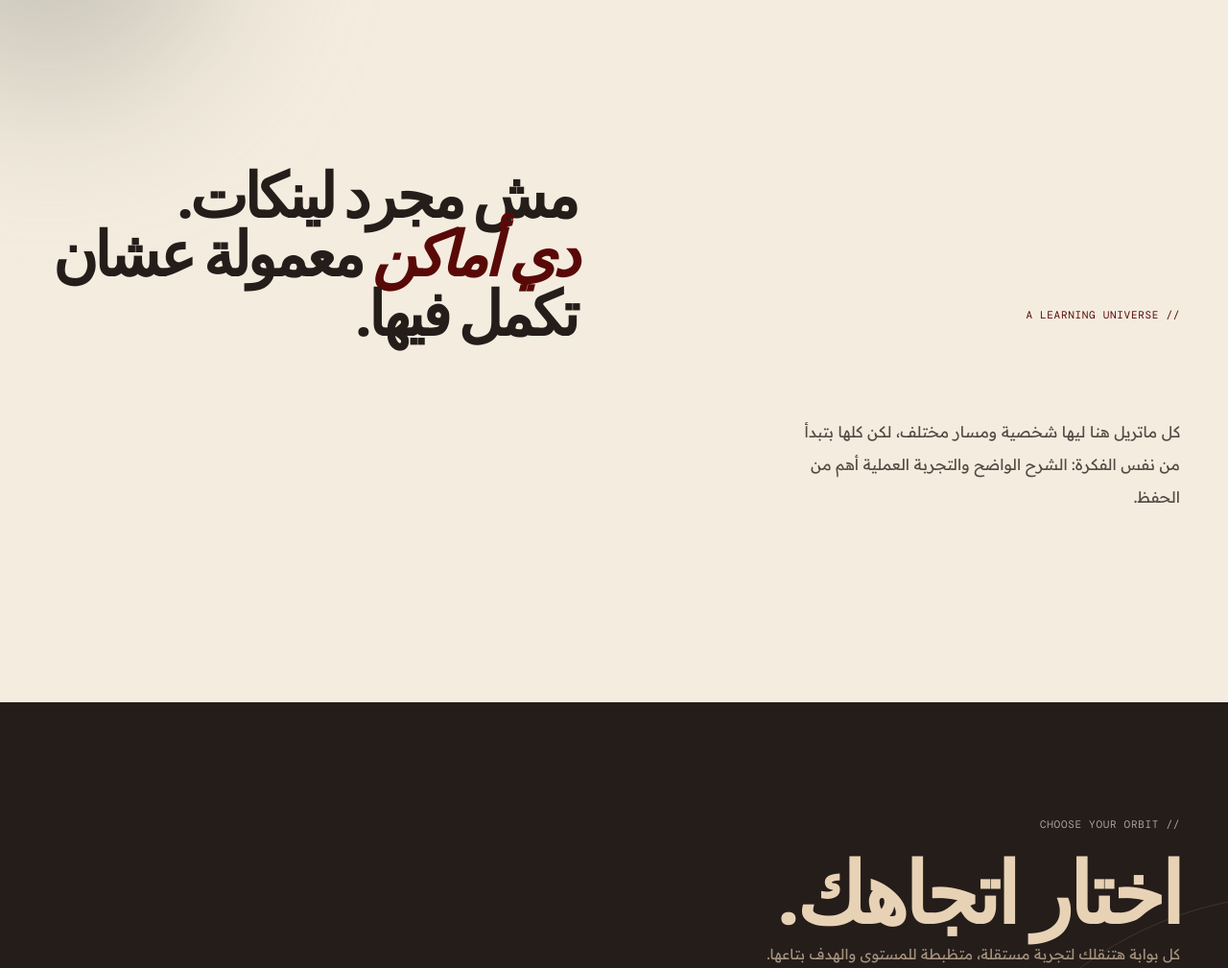
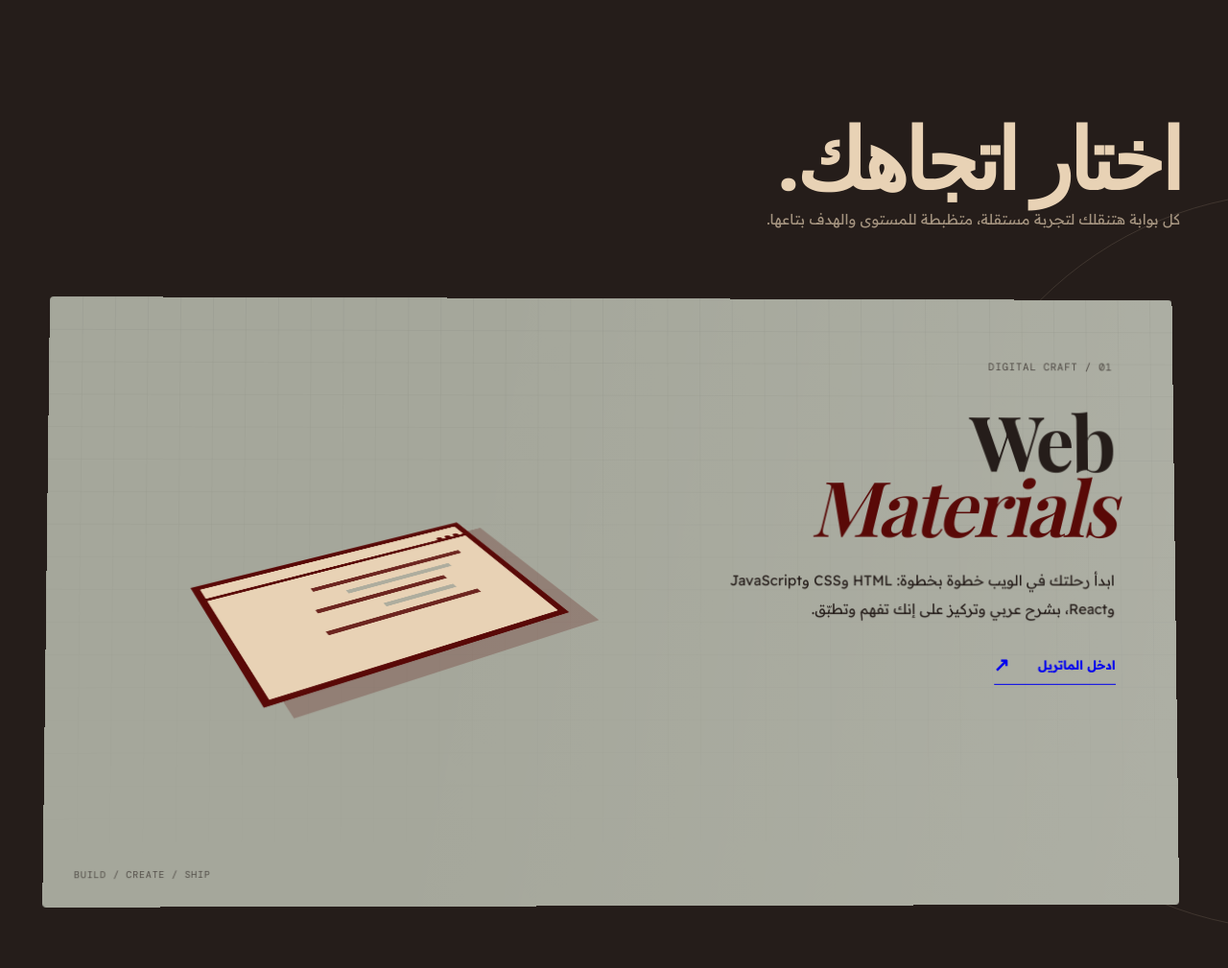
Before and after one commit to mohamedhassany/hassany-materials, a plain HTML site: page index.html in a window 1280 px wide. Shown: the part 800-1809 px from the top of the page at 96% size. Drawn offline with nearby package versions, Linux system fonts and the light colour scheme; a web font is replaced by a local one.

Commit message:
Remove automatic motion and redundant intro

```diff
--- a/index.html
+++ b/index.html
@@ -10,6 +10,7 @@
   <link rel="preconnect" href="https://fonts.gstatic.com" crossorigin />
   <link href="https://fonts.googleapis.com/css2?family=DM+Mono&family=Manrope:wght@400;500;600;700;800&family=Playfair+Display:ital,wght@0,600;0,700;1,600&family=Readex+Pro:wght@400;500;600;700;800&display=swap" rel="stylesheet" />
   <link rel="stylesheet" href="style.css" />
+  <link rel="stylesheet" href="overrides.css" />
 </head>
 <body>
   <div class="grain" aria-hidden="true"></div>
@@ -18,7 +19,7 @@
 
   <nav class="nav wrap">
     <a class="brand" href="#top"><span>H</span> HassAny <i>Materials</i></a>
-    <div class="nav-links"><a href="#materials">المسارات</a><a href="#about">الفكرة</a><a class="nav-portfolio" href="https://my-portfolio-gamma-two-39.vercel.app/" target="_blank" rel="noreferrer">Portfolio <b>↗</b></a></div>
+    <div class="nav-links"><a href="#materials">المسارات</a><a class="nav-portfolio" href="https://my-portfolio-gamma-two-39.vercel.app/" target="_blank" rel="noreferrer">Portfolio <b>↗</b></a></div>
   </nav>
 
   <main id="top">
@@ -27,7 +28,7 @@
         <p class="eyebrow"><span></span> Built for curious minds · 2026</p>
         <h1>كل حاجة تتعلّمها<br />في <em>مدار</em> واحد.</h1>
         <p class="hero-description">مساحات تعليمية من محمد حساني، متصممة عشان تفتح لك طريق واضح من أول خطوة لحد ما تبني بإيدك.</p>
-        <div class="hero-actions"><a class="primary-btn" href="#materials">اكتشف المسارات <span>↓</span></a><a class="text-btn" href="#about">إيه الحكاية؟ <span>←</span></a></div>
+        <div class="hero-actions"><a class="primary-btn" href="#materials">اكتشف المسارات <span>↓</span></a></div>
       </div>
       <div class="hero-art" aria-label="مجسم ثلاثي الأبعاد متحرك">
         <div class="art-note note-one">01 / EXPLORE</div><div class="art-note note-two">SCROLL TO ENTER</div>
@@ -38,10 +39,8 @@
       <div class="scroll-line"><span>انزل وشوف</span><i></i></div>
     </section>
 
-    <section class="statement wrap" id="about"><p class="section-kicker">// A LEARNING UNIVERSE</p><h2>مش مجرد لينكات.<br /><em>دي أماكن</em> معمولة عشان تكمل فيها.</h2><p>كل ماتريل هنا ليها شخصية ومسار مختلف، لكن كلها بتبدأ من نفس الفكرة: الشرح الواضح والتجربة العملية أهم من الحفظ.</p></section>
-
     <section class="materials" id="materials">
-      <div class="materials-intro wrap"><p class="section-kicker">// CHOOSE YOUR ORBIT</p><h2>اختار اتجاهك.</h2><p>كل بوابة هتنقلك لتجربة مستقلة، متظبطة للمستوى والهدف بتاعها.</p></div>
+      <div class="materials-intro wrap"><h2>اختار اتجاهك.</h2><p>كل بوابة هتنقلك لتجربة مستقلة، متظبطة للمستوى والهدف بتاعها.</p></div>
       <div class="card-stack wrap">
         <article class="material-card web-card" data-index="01"><div class="card-grid"></div><div class="card-content"><p class="card-number">01 / DIGITAL CRAFT</p><h3>Web<br /><em>Materials</em></h3><p>ابدأ رحلتك في الويب خطوة بخطوة: HTML وCSS وJavaScript وReact، بشرح عربي وتركيز على إنك تفهم وتطبّق.</p><a href="https://frontend-step.vercel.app/" target="_blank" rel="noreferrer">ادخل الماتريل <span>↗</span></a></div><div class="card-object web-object"><div class="browser"><div class="browser-top"><b></b><b></b><b></b></div><div class="browser-code"><i></i><i></i><i></i><i></i><i></i></div></div></div><div class="card-tag">BUILD / CREATE / SHIP</div></article>
         <article class="material-card vibe-card" data-index="02"><div class="card-grid"></div><div class="card-content"><p class="card-number">02 / AI WORKFLOW</p><h3>Vibe<br /><em>Coding</em></h3><p>ورشة عملية لفهم طريقة التفكير والكتابة والبناء مع أدوات الذكاء الاصطناعي؛ من الفكرة لحد نسخة تقدر تجربها.</p><a href="https://vibe-lab-workshop.vercel.app/" target="_blank" rel="noreferrer">ادخل الورشة <span>↗</span></a></div><div class="card-object vibe-object"><div class="vibe-ring"><b></b><b></b><b></b></div><div class="vibe-core">AI</div></div><div class="card-tag">PROMPT / PROTOTYPE / PLAY</div></article>
@@ -50,7 +49,7 @@
       </div>
     </section>
 
-    <section class="manifesto wrap"><div class="manifesto-copy"><p class="section-kicker">// KEEP MOVING</p><h2>التعلّم مش خط مستقيم.<br />هو حركة، تجربة، <em>وتكرار.</em></h2><p>اختار نقطة البداية المناسبة ليك، وسيب فضولك ياخدك للباقي. كل مساحة هنا معمولة عشان تخليك تتحرك للأمام، مش بس تجمع معلومات.</p><a class="primary-btn light-btn" href="https://wa.me/201022841585" target="_blank" rel="noreferrer">كلّمني على واتساب <span>↗</span></a></div><div class="planet-scene" aria-hidden="true"><div class="planet"><span class="planet-mark">H</span></div><div class="planet-ring r-one"></div><div class="planet-ring r-two"></div><div class="planet-star s1"></div><div class="planet-star s2"></div><div class="planet-star s3"></div></div></section>
+    <section class="manifesto wrap"><div class="manifesto-copy"><h2>التعلّم مش خط مستقيم.<br />هو حركة، تجربة، <em>وتكرار.</em></h2><p>اختار نقطة البداية المناسبة ليك، وسيب فضولك ياخدك للباقي. كل مساحة هنا معمولة عشان تخليك تتحرك للأمام، مش بس تجمع معلومات.</p><a class="primary-btn light-btn" href="https://wa.me/201022841585" target="_blank" rel="noreferrer">كلّمني على واتساب <span>↗</span></a></div><div class="planet-scene" aria-hidden="true"><div class="planet"><span class="planet-mark">H</span></div><div class="planet-ring r-one"></div><div class="planet-ring r-two"></div><div class="planet-star s1"></div><div class="planet-star s2"></div><div class="planet-star s3"></div></div></section>
   </main>
 
   <footer><div class="footer-top wrap"><a class="footer-brand" href="#top">HassAny<br /><em>Materials</em></a><div><p>جاهز تبدأ؟</p><a href="https://wa.me/201022841585" target="_blank" rel="noreferrer">خلّينا نتكلم <span>↗</span></a></div></div><div class="footer-bottom wrap"><span>© 2026 Mohamed Hassany</span><div><a href="https://www.instagram.com/mo7amed_hassany" target="_blank" rel="noreferrer">Instagram</a><a href="https://github.com/mohamedhassany" target="_blank" rel="noreferrer">GitHub</a><a href="https://my-portfolio-gamma-two-39.vercel.app/" target="_blank" rel="noreferrer">Portfolio</a></div></div></footer>
--- /dev/null
+++ b/overrides.css
@@ -0,0 +1,20 @@
+/* Motion is reserved for direct user interaction and scrolling only. */
+.cube,
+.cube-inner,
+.orbit-a,
+.orbit-b,
+.orbit-c,
+.sat-one,
+.sat-two,
+.sat-three,
+.scroll-line i::after,
+.browser,
+.vibe-ring,
+.book,
+.portrait-orbit,
+.portrait-orbit strong,
+.planet,
+.r-one,
+.r-two {
+  animation: none !important;
+}
```
